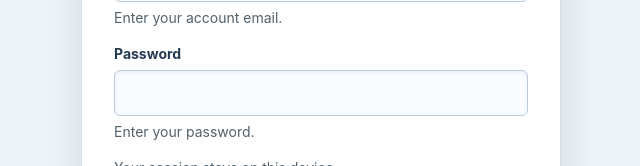
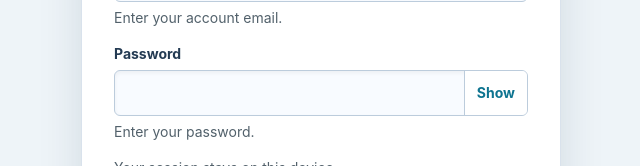
Before and after one commit to 0-sayed/easyGen, a React (Vite) app in the folder apps/web/: page /signin in a window 1280 px wide. Shown: the part 309-475 px from the top of the page, without its empty margins (319-959 px from the left). Built offline with nearby package versions, Linux system fonts and the light colour scheme; no server answers.

Commit message:
feat(web): add signin password visibility toggle

```diff
--- a/apps/web/src/pages/SigninPage.tsx
+++ b/apps/web/src/pages/SigninPage.tsx
@@ -14,6 +14,7 @@ export function SigninPage() {
   const { clearReauthMessage, reauthMessage, signin } = useAuth();
   const mountedRef = useRef(false);
   const [inputsLocked, setInputsLocked] = useState(true);
+  const [isPasswordVisible, setIsPasswordVisible] = useState(false);
   const [submitError, setSubmitError] = useState<string | null>(null);
   const {
     register,
@@ -51,6 +52,8 @@ export function SigninPage() {
   function unlockInputs() {
     setInputsLocked(false);
   }
+
+  const passwordVisibilityLabel = isPasswordVisible ? "Hide password" : "Show password";
 
   return (
     <section className={authStyles.card} aria-labelledby="signin-title">
@@ -97,10 +100,11 @@ export function SigninPage() {
           <label className={authStyles.label} htmlFor="signin-password">
             Password
           </label>
+          <div className={authStyles.passwordFieldControl}>
             <input
               id="signin-password"
-            className={authStyles.input}
-            type="password"
+              className={authStyles.passwordFieldInput}
+              type={isPasswordVisible ? "text" : "password"}
               autoComplete="off"
               aria-describedby="signin-password-error"
               aria-invalid={errors.password ? "true" : "false"}
@@ -109,6 +113,17 @@ export function SigninPage() {
               readOnly={inputsLocked}
               {...register("password")}
             />
+            <button
+              className={authStyles.passwordVisibilityButton}
+              type="button"
+              aria-label={passwordVisibilityLabel}
+              onClick={() => {
+                setIsPasswordVisible((current) => !current);
+              }}
+            >
+              {isPasswordVisible ? "Hide" : "Show"}
+            </button>
+          </div>
           <p
             id="signin-password-error"
             className={`${errors.password ? authStyles.error : authStyles.helper} ${authStyles.messageSlot}`}
--- a/apps/web/src/pages/authStyles.ts
+++ b/apps/web/src/pages/authStyles.ts
@@ -14,6 +14,12 @@ export const authStyles = {
   label: "text-sm font-bold leading-5 text-label",
   messageSlot: "min-h-5",
   messageSlotTall: "min-h-10",
+  passwordFieldControl:
+    "grid grid-cols-[minmax(0,1fr)_auto] overflow-hidden rounded-control border border-input bg-field shadow-inner transition focus-within:border-brand focus-within:bg-white focus-within:ring-[3px] focus-within:ring-brand/20",
+  passwordFieldInput:
+    "min-h-11 w-full min-w-0 appearance-none border-0 bg-transparent px-3.5 py-2.5 text-base font-normal leading-6 text-ink outline-hidden [font-size:16px]",
+  passwordVisibilityButton:
+    "min-h-11 shrink-0 border-l border-input bg-white px-3 text-sm font-bold leading-5 text-brand transition hover:bg-field focus-visible:outline-hidden focus-visible:ring-[3px] focus-visible:ring-brand/25",
   primaryLink:
     "min-h-11 rounded-control bg-brand px-4 py-2.5 text-center text-base font-bold text-white shadow-sm transition hover:bg-brand-strong focus-visible:outline-hidden focus-visible:ring-[3px] focus-visible:ring-brand/25",
   secondaryButton:
```
Also changed, not shown: 2 other files (tests, documents, lock files or other folders). Lines whose indentation alone changed are shown as unchanged.
